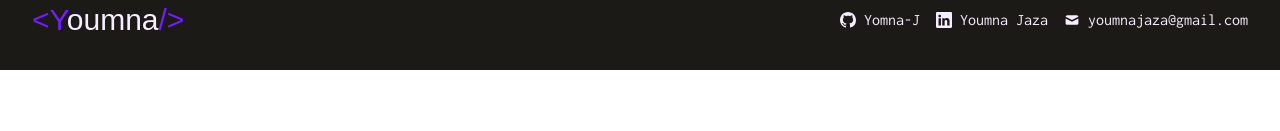
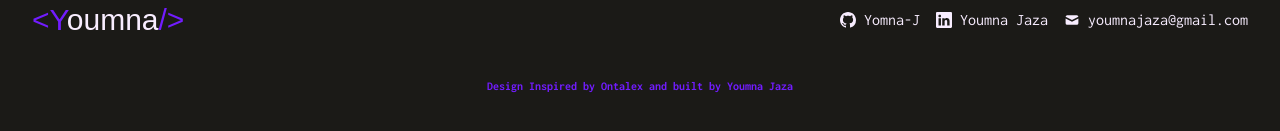
Before and after one commit to Yomna-J/Portfolio, a React (Create React App) app: page / in a window 1280 px wide. Shown: the part 10284-10415 px from the top of the page. Before the commit the page ends 10354 px from the top, so only its background shows below. Built offline with nearby package versions, Linux system fonts and the light colour scheme.

Commit message:
Modified Footer  - Added Attribution

```diff
--- a/src/components/Footer.jsx
+++ b/src/components/Footer.jsx
@@ -39,6 +39,11 @@ const Footer = () => {
           </a>
         </div>
       </div>
+      <h1 className="py-2 text-xs font-bold text-primary">
+        Design Inspired by
+        <a href="https://www.figma.com/@ontalex"> Ontalex</a> and built by
+        Youmna Jaza
+      </h1>
     </div>
   );
 };
```
